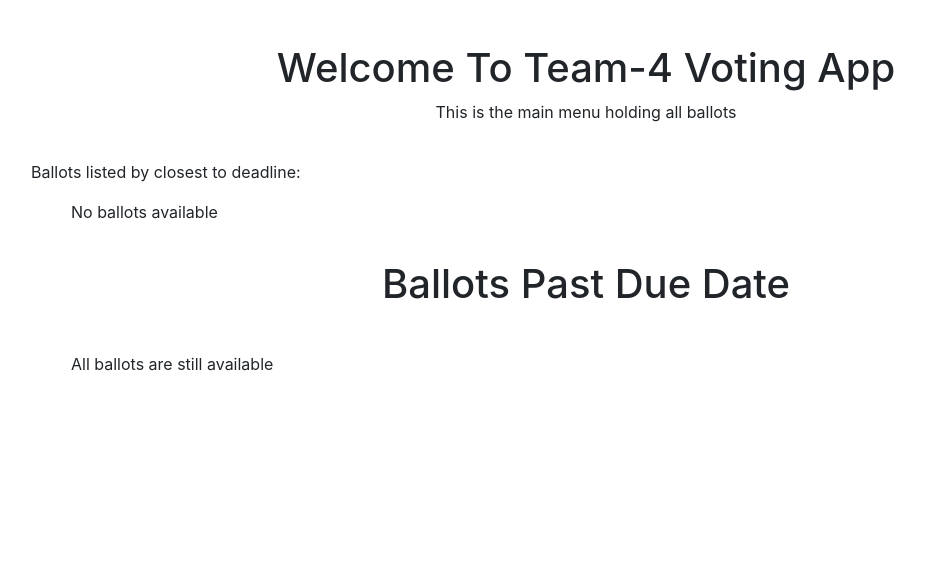
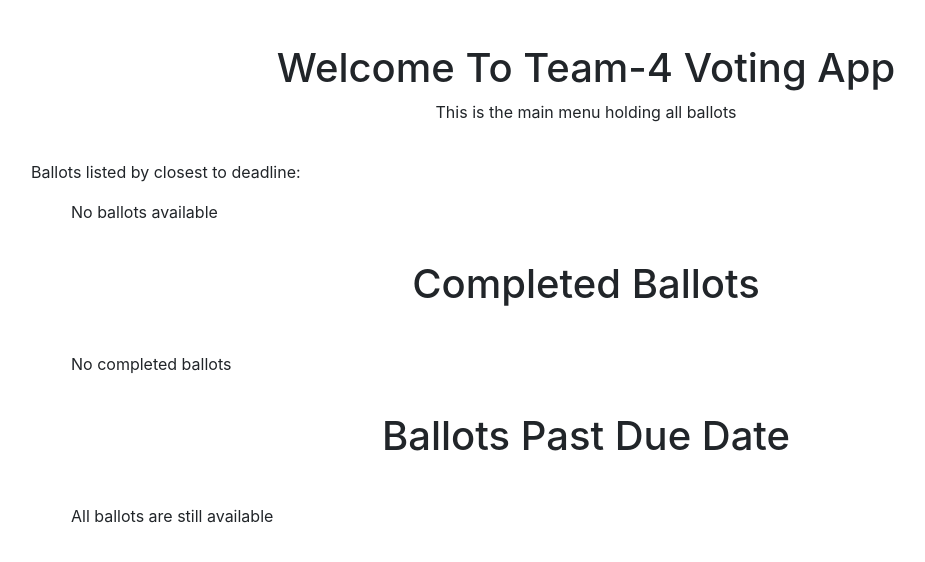
Before and after one commit to umbc-cmsc447-fa2021-voting/blind-voting-app, a Django app: page / in a window 1280 px wide. Shown: the part 56-618 px from the top of the page, without its empty margins (54-979 px from the left). Run offline with Django 3.2, Linux system fonts and the light colour scheme; the visitor is signed in with stand-in values (Sample User, id 1); data that the repository does not hold is empty; some libraries are stand-ins or nearby versions.

Commit message:
Added list of ballots completed to index view.

```diff
--- a/ballots/templates/ballots/index.html
+++ b/ballots/templates/ballots/index.html
@@ -49,6 +49,28 @@
         </p>
         <div class="text-center">
             <div class="card-body">
+                <h1>Completed Ballots</h1>
+            </div>
+        </div>
+        <p>
+            <ol>
+                {% if finished_ballots %}
+                {% for ballot in finished_ballots %}
+                {% if ballot.due_date >= today %}
+                <li>
+                    {{ ballot.ballot_title }}
+                    <p>{{ ballot.ballot_description}}</p>
+                </li>
+                {% endif %}
+                {% endfor %}
+                {% else %}
+                <p>No completed ballots</p>
+                {% endif %}
+            </ol>
+        </p>
+        </p>
+        <div class="text-center">
+            <div class="card-body">
                 <h1>Ballots Past Due Date</h1>
             </div>
         </div>
--- a/ballots/views.py
+++ b/ballots/views.py
@@ -20,12 +20,14 @@ def index(request):
         return redirect('/users/login/')
     today = timezone.now()
     vote_records = VoteRecord.objects.filter(voter_signature__exact=request.user.profile.sign)
+    finished_ballot_ids = []
+    for record in vote_records:
+        finished_ballot_ids.append(record.assoc_ballot.id)
     ballot_list = Ballot.objects.filter(pub_date__lte=today).filter(district__iexact=request.user.profile.district)\
-        .order_by('due_date')
-    for ballot in ballot_list:
-        if vote_records and vote_records.get(assoc_ballot=ballot.pk):
-            ballot_list = ballot_list.exclude(id=ballot.id)
-    context = {"ballot_list": ballot_list, "today": today}
+        .exclude(id__in=finished_ballot_ids).order_by('due_date')
+    finished_ballots = Ballot.objects.filter(pub_date__lte=today).filter(district__iexact=request.user.profile.district)\
+        .filter(id__in=finished_ballot_ids).order_by('due_date')
+    context = {"ballot_list": ballot_list, "finished_ballots": finished_ballots, "today": today}
     return render(request, 'ballots/index.html', context=context)
 
 
```
